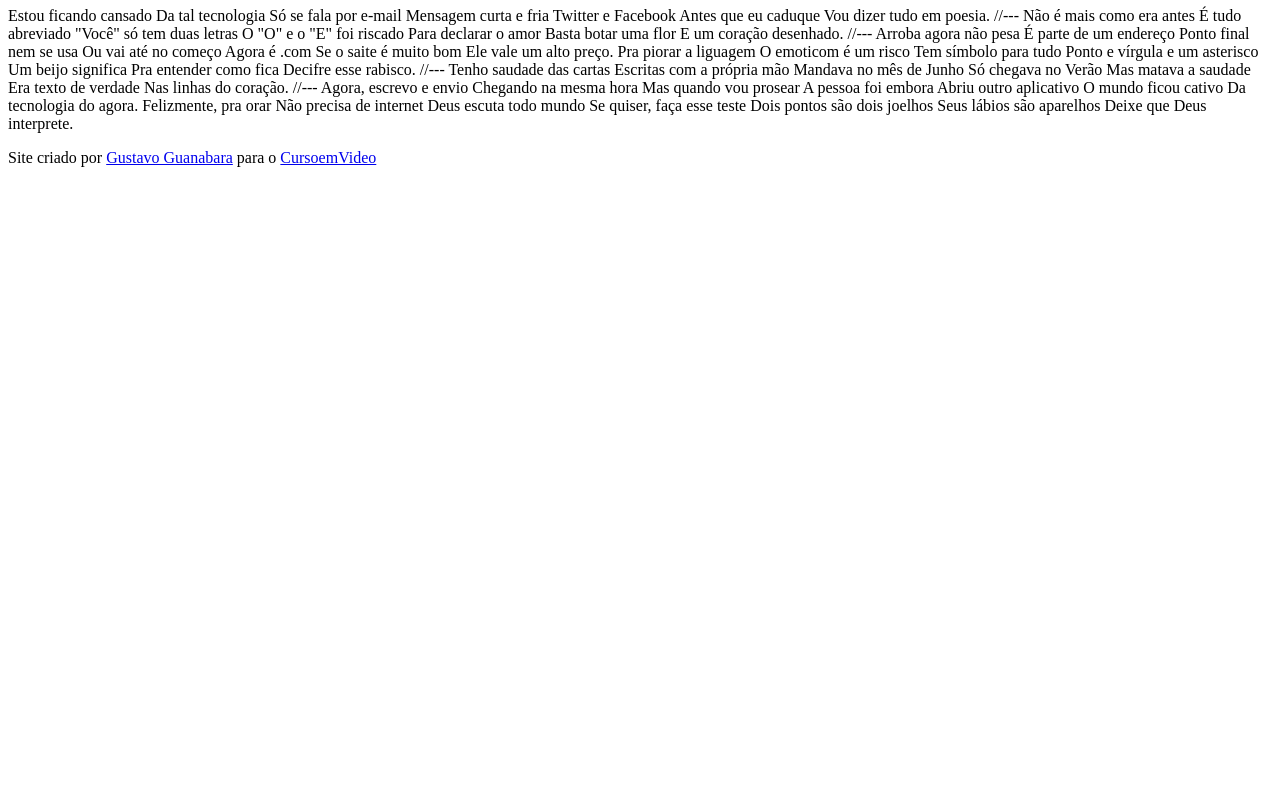
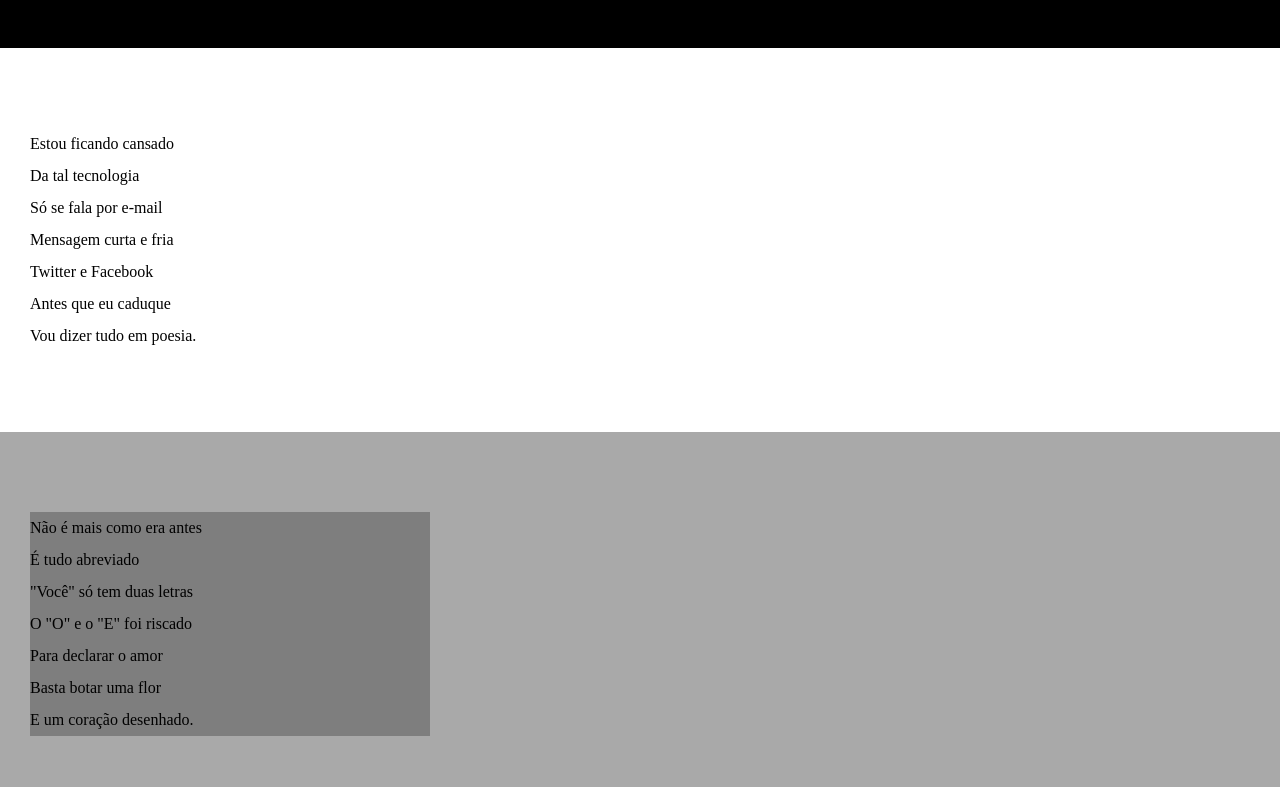
Before and after one commit to Someleta-alqui/html-css, a plain HTML site: page desafio012/index.html in a window 1280 px wide. Shown: the part 107-894 px from the top of the page. Before the commit the page ends 800 px from the top, so only its background shows below. Drawn offline with Linux system fonts and the light colour scheme.

Commit message:
Atualizei estilos dos textos

```diff
--- /dev/null
+++ b/desafio012/estilo/style.css
@@ -0,0 +1,65 @@
+@charset "UTF-8";
+
+* {
+    margin: 0px;
+    padding: 0px;
+}
+
+html, body {
+    min-height: 100vh;
+    background-color: darkgray;
+}
+
+header {
+    background-color: black;
+    color: white;
+    text-align: center;
+}
+
+header > h1 {
+    padding-top: 50px;
+    font-variant: small-caps;
+}
+
+header > p {
+    padding-bottom: 50px;
+}
+
+header a, footer a {
+    color: white;
+    text-decoration: none;
+    font-weight: bolder;
+}
+
+header a:hover, footer a:hover {
+text-decoration: underline;
+}
+
+section {
+   padding-top: 10vh;
+   padding-bottom: 10vh;
+   line-height: 2em;
+   padding-left: 30px;
+}
+
+section.normal {
+    background-color: white;
+    color: black;
+}
+
+section.image {
+    background-color: rgb(51, 51, 51);
+    color: white;
+}
+
+section.imagem > p {
+    width: 400px;
+    background-color: rgba(0, 0, 0, 0.253)
+}
+
+footer {
+    background-color: black;
+    color: white;
+    text-align: center;
+    padding: 10px
+}
--- a/desafio012/index.html
+++ b/desafio012/index.html
@@ -4,6 +4,7 @@
     <meta charset="UTF-8">
     <meta name="viewport" content="width=device-width, initial-scale=1.0">
     <title>Cordel Moderno</title>
+    <link rel="stylesheet" href="estilo/style.css">
 </head>
 <body>
     <header>
@@ -11,75 +12,92 @@
             Cordel Moderno
         </h1>
         <p>
-            Por <a href="https://www.recantodasletras.com.br/poesias/3186743]" target="_blank">Milton Duarte</a>
+            Por <a href="https://www.recantodasletras.com.br/poesias/3186743" target="_blank">Milton Duarte</a>
         </p>
     </header>
 
-    Estou ficando cansado
-    Da tal tecnologia
-    Só se fala por e-mail
-    Mensagem curta e fria
-    Twitter e Facebook
-    Antes que eu caduque
-    Vou dizer tudo em poesia.
+    <section class="normal">
+        <p>
+            Estou ficando cansado <br>
+            Da tal tecnologia <br>
+            Só se fala por e-mail <br>
+            Mensagem curta e fria <br>
+            Twitter e Facebook <br>
+            Antes que eu caduque <br>
+            Vou dizer tudo em poesia. <br>
+        </p>
+    </section>
 
-    //---
+    <section class="imagem">
+        <p>
+            Não é mais como era antes <br>
+            É tudo abreviado <br>
+            "Você" só tem duas letras <br>
+            O "O" e o "E" foi riscado <br>
+            Para declarar o amor <br>
+            Basta botar uma flor <br>
+            E um coração desenhado. <br>
+        </p>
+    </section>
 
-    Não é mais como era antes
-    É tudo abreviado
-    "Você" só tem duas letras
-    O "O" e o "E" foi riscado
-    Para declarar o amor
-    Basta botar uma flor
-    E um coração desenhado.
+        <section class="normal">
+            <p>
+                Arroba agora não pesa <br>
+                É parte de um endereço <br>
+                Ponto final nem se usa <br>
+                Ou vai até no começo <br>
+                Agora é .com <br>
+                Se o saite é muito bom <br>
+                Ele vale um alto preço. <br>
+            </p>
 
-    //---
+            <p>
+                Pra piorar a liguagem <br>
+                O emoticom é um risco <br>
+                Tem símbolo para tudo <br>
+                Ponto e vírgula e um asterisco <br>
+                Um beijo significa <br>
+                Pra entender como fica <br>
+                Decifre esse rabisco. <br>
+            </p>
+        </section>
 
-    Arroba agora não pesa
-    É parte de um endereço
-    Ponto final nem se usa
-    Ou vai até no começo
-    Agora é .com
-    Se o saite é muito bom
-    Ele vale um alto preço.
+<section class="imagem">
 
-    Pra piorar a liguagem
-    O emoticom é um risco
-    Tem símbolo para tudo
-    Ponto e vírgula e um asterisco
-    Um beijo significa
-    Pra entender como fica
-    Decifre esse rabisco.
+        <p>
+            Tenho saudade das cartas <br>
+            Escritas com a própria mão <br>
+            Mandava no mês de Junho <br>
+            Só chegava no Verão <br>
+            Mas matava a saudade <br>
+            Era texto de verdade <br>
+            Nas linhas do coração. <br>
+        </p>
+</section>
 
-    //---
+    <section class="normal">
+        <p>
+            Agora, escrevo e envio <br>
+            Chegando na mesma hora <br>
+            Mas quando vou prosear <br>
+            A pessoa foi embora <br>
+            Abriu outro aplicativo <br>
+            O mundo ficou cativo <br>
+            Da tecnologia do agora. <br>
+        </p>
 
-    Tenho saudade das cartas
-    Escritas com a própria mão
-    Mandava no mês de Junho
-    Só chegava no Verão
-    Mas matava a saudade
-    Era texto de verdade
-    Nas linhas do coração.
-
-    //---
-
-    Agora, escrevo e envio
-    Chegando na mesma hora
-    Mas quando vou prosear
-    A pessoa foi embora
-    Abriu outro aplicativo
-    O mundo ficou cativo
-    Da tecnologia do agora.
-
-    Felizmente, pra orar
-    Não precisa de internet
-    Deus escuta todo mundo
-    Se quiser, faça esse teste
-    Dois pontos são dois joelhos
-    Seus lábios são aparelhos
-    Deixe que Deus interprete.
+        <p>
+            Felizmente, pra orar <br>
+            Não precisa de internet <br>
+            Deus escuta todo mundo <br>
+            Se quiser, faça esse teste <br>
+            Dois pontos são dois joelhos <br>
+            Seus lábios são aparelhos <br>
+            Deixe que Deus interprete. <br>
+        </p>
+    </section>
     <footer>
-        <p>Site criado por <a href="https://gustavoguanabara.github.io" target="_blank">Gustavo Guanabara</a> para o <a href="http.cursoemvideo,com" target="_blank">CursoemVideo</a></p>
+        <p>Site criado por <a href="https://gustavoguanabara.github.io" target="_blank">Gustavo Guanabara</a> para o <a href="http://cursoemvideo.com" target="_blank">Curso em Video</a></p>
     </footer>
 </body>
 </html>
```
